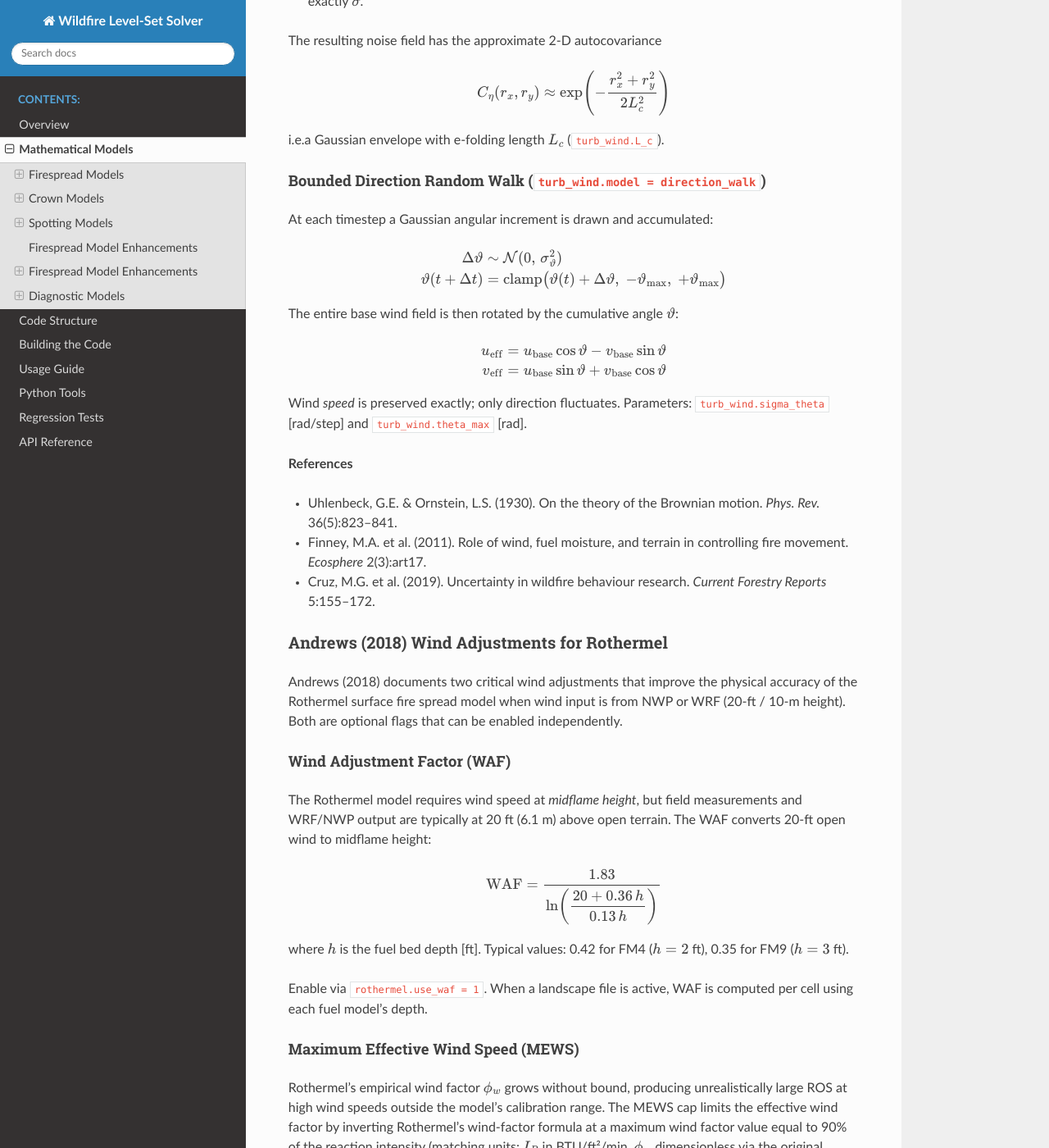
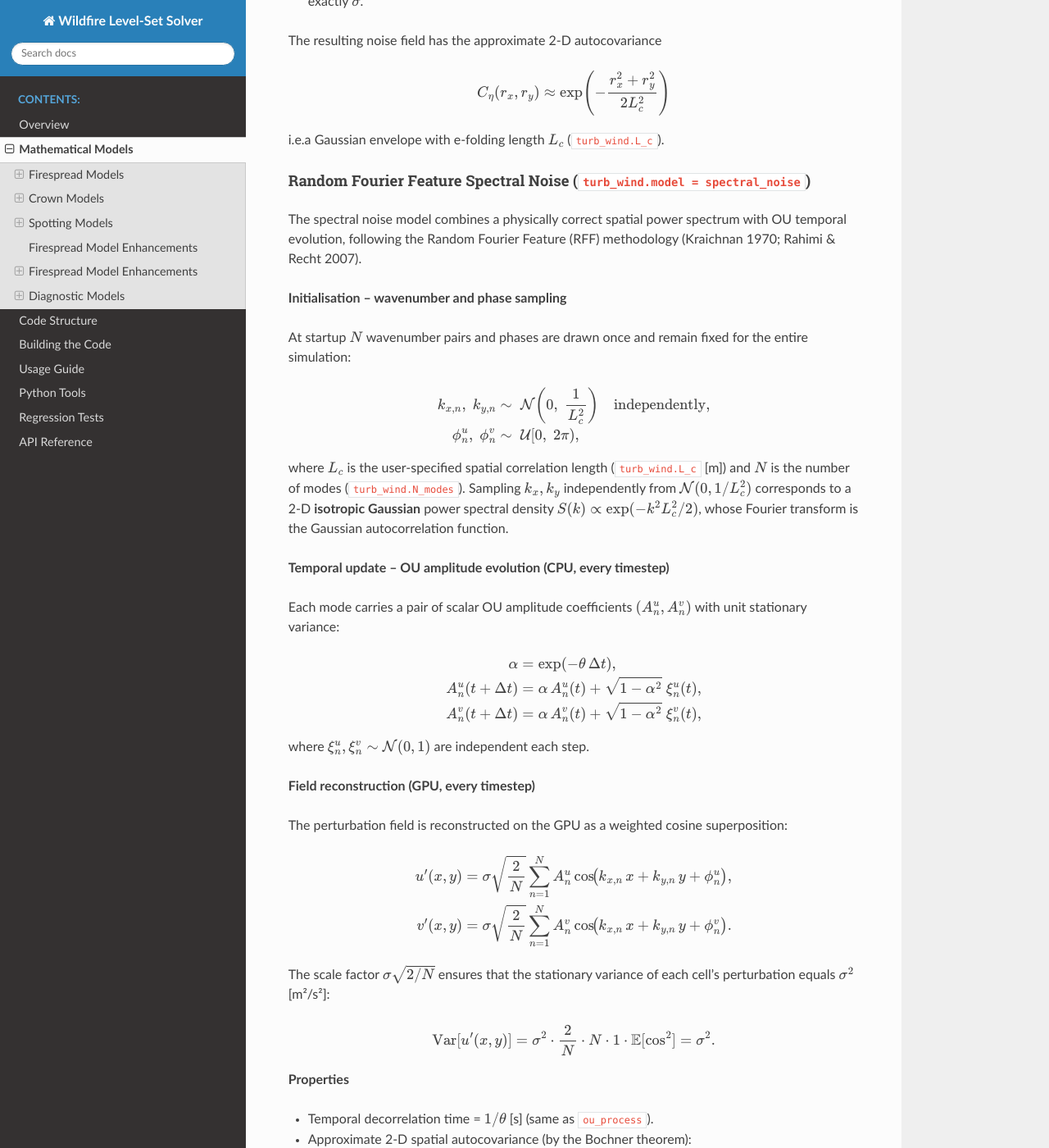
Before and after one commit to hgopalan/wildfire_levelset, a Sphinx documentation site: the page built from docs/mathematical_models.rst, in a window 1280 px wide and 1400 px high, scrolled down 14117 px. Shown: the whole window at 82% size. Built offline with Sphinx 7.4.7 and the Read the Docs theme 3.1.0, drawn with Linux system fonts in a browser that asks for light colours; some of the changed text lies outside the part shown.

Commit message:
add spectral_noise (RFF) turbulent wind model with GPU reconstruction
Agent-Logs-Url: https://github.com/hgopalan/wildfire_levelset/sessions/7e79c414-1d2a-4be5-b7be-ce34ae448d9d

Co-authored-by: hgopalan <1108371+hgopalan@users.noreply.github.com>

```diff
--- a/docs/mathematical_models.rst
+++ b/docs/mathematical_models.rst
@@ -803,6 +803,86 @@ The resulting noise field has the approximate 2-D autocovariance
    \exp\!\left(-\frac{r_x^2 + r_y^2}{2 L_c^2}\right)
 
 i.e.\ a Gaussian envelope with e-folding length :math:`L_c` (``turb_wind.L_c``).
+
+Random Fourier Feature Spectral Noise (``turb_wind.model = spectral_noise``)
+~~~~~~~~~~~~~~~~~~~~~~~~~~~~~~~~~~~~~~~~~~~~~~~~~~~~~~~~~~~~~~~~~~~~~~~~~~~~~
+
+The spectral noise model combines a physically correct spatial power spectrum
+with OU temporal evolution, following the Random Fourier Feature (RFF)
+methodology (Kraichnan 1970; Rahimi & Recht 2007).
+
+**Initialisation – wavenumber and phase sampling**
+
+At startup :math:`N` wavenumber pairs and phases are drawn once and remain
+fixed for the entire simulation:
+
+.. math::
+
+   k_{x,n},\; k_{y,n} &\;\sim\; \mathcal{N}\!\left(0,\; \frac{1}{L_c^2}\right)
+   \quad\text{independently,} \\
+   \phi^u_n,\; \phi^v_n &\;\sim\; \mathcal{U}[0,\; 2\pi),
+
+where :math:`L_c` is the user-specified spatial correlation length
+(``turb_wind.L_c`` [m]) and :math:`N` is the number of modes
+(``turb_wind.N_modes``).  Sampling :math:`k_x, k_y` independently from
+:math:`\mathcal{N}(0, 1/L_c^2)` corresponds to a 2-D **isotropic Gaussian**
+power spectral density :math:`S(k) \propto \exp(-k^2 L_c^2/2)`, whose
+Fourier transform is the Gaussian autocorrelation function.
+
+**Temporal update – OU amplitude evolution (CPU, every timestep)**
+
+Each mode carries a pair of scalar OU amplitude coefficients
+:math:`(A^u_n, A^v_n)` with unit stationary variance:
+
+.. math::
+
+   \alpha &= \exp(-\theta\,\Delta t), \\
+   A^u_n(t+\Delta t) &= \alpha\,A^u_n(t) + \sqrt{1-\alpha^2}\;\xi^u_n(t), \\
+   A^v_n(t+\Delta t) &= \alpha\,A^v_n(t) + \sqrt{1-\alpha^2}\;\xi^v_n(t),
+
+where :math:`\xi^u_n, \xi^v_n \sim \mathcal{N}(0,1)` are independent each step.
+
+**Field reconstruction (GPU, every timestep)**
+
+The perturbation field is reconstructed on the GPU as a weighted cosine
+superposition:
+
+.. math::
+
+   u'(x,y) &= \sigma\sqrt{\frac{2}{N}}\sum_{n=1}^{N}
+              A^u_n\cos\!\bigl(k_{x,n}\,x + k_{y,n}\,y + \phi^u_n\bigr), \\
+   v'(x,y) &= \sigma\sqrt{\frac{2}{N}}\sum_{n=1}^{N}
+              A^v_n\cos\!\bigl(k_{x,n}\,x + k_{y,n}\,y + \phi^v_n\bigr).
+
+The scale factor :math:`\sigma\sqrt{2/N}` ensures that the stationary
+variance of each cell's perturbation equals :math:`\sigma^2` [m²/s²]:
+
+.. math::
+
+   \mathrm{Var}[u'(x,y)]
+   = \sigma^2 \cdot \frac{2}{N} \cdot N \cdot 1 \cdot \mathbb{E}[\cos^2] = \sigma^2.
+
+**Properties**
+
+* Temporal decorrelation time = :math:`1/\theta` [s] (same as ``ou_process``).
+* Approximate 2-D spatial autocovariance (by the Bochner theorem):
+
+  .. math::
+
+     C(r) \approx \sigma^2 \exp\!\left(-\frac{r^2}{2 L_c^2}\right).
+
+* Energy is distributed across all resolved wavenumbers according to the
+  Gaussian PSD — unlike the grid-smoothing approach, no artificial
+  truncation of the spectrum occurs.
+* GPU-accelerated: the inner-mode loop in the reconstruction kernel runs on
+  the device; CPU workload per step is only :math:`O(N)` for the OU updates.
+
+**References**
+
+* Kraichnan, R.H. (1970). Diffusion by a random velocity field.
+  *Phys. Fluids* 13(1):22–31.
+* Rahimi, A. & Recht, B. (2007). Random features for large-scale kernel
+  machines. *NIPS 2007*.
 
 Bounded Direction Random Walk (``turb_wind.model = direction_walk``)
 ~~~~~~~~~~~~~~~~~~~~~~~~~~~~~~~~~~~~~~~~~~~~~~~~~~~~~~~~~~~~~~~~~~~~~
```
Also changed, not shown: README.md (+1 -1 lines), docs/usage.rst (+17 -1 lines), regtest/turb_wind/README.md, 4 other files.
